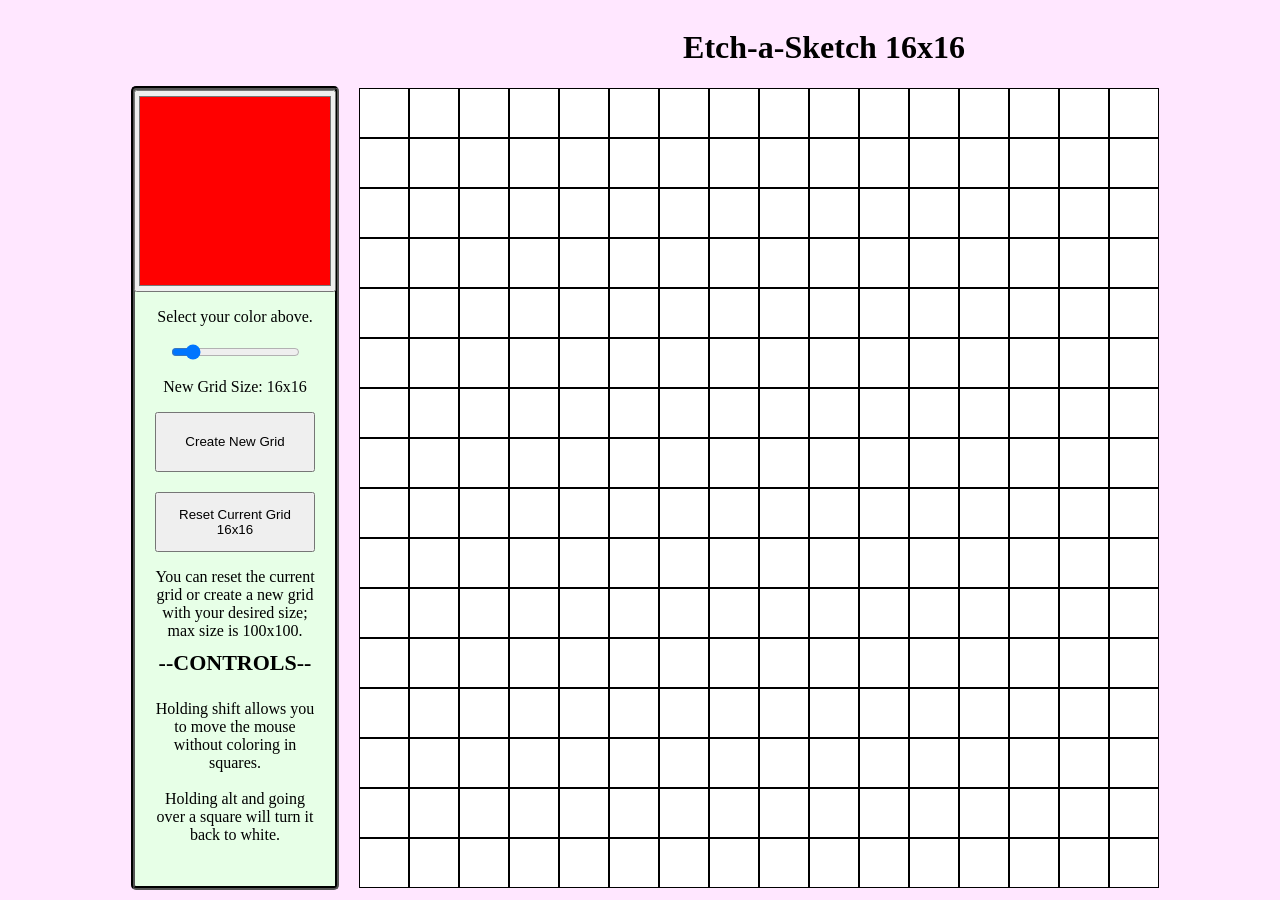
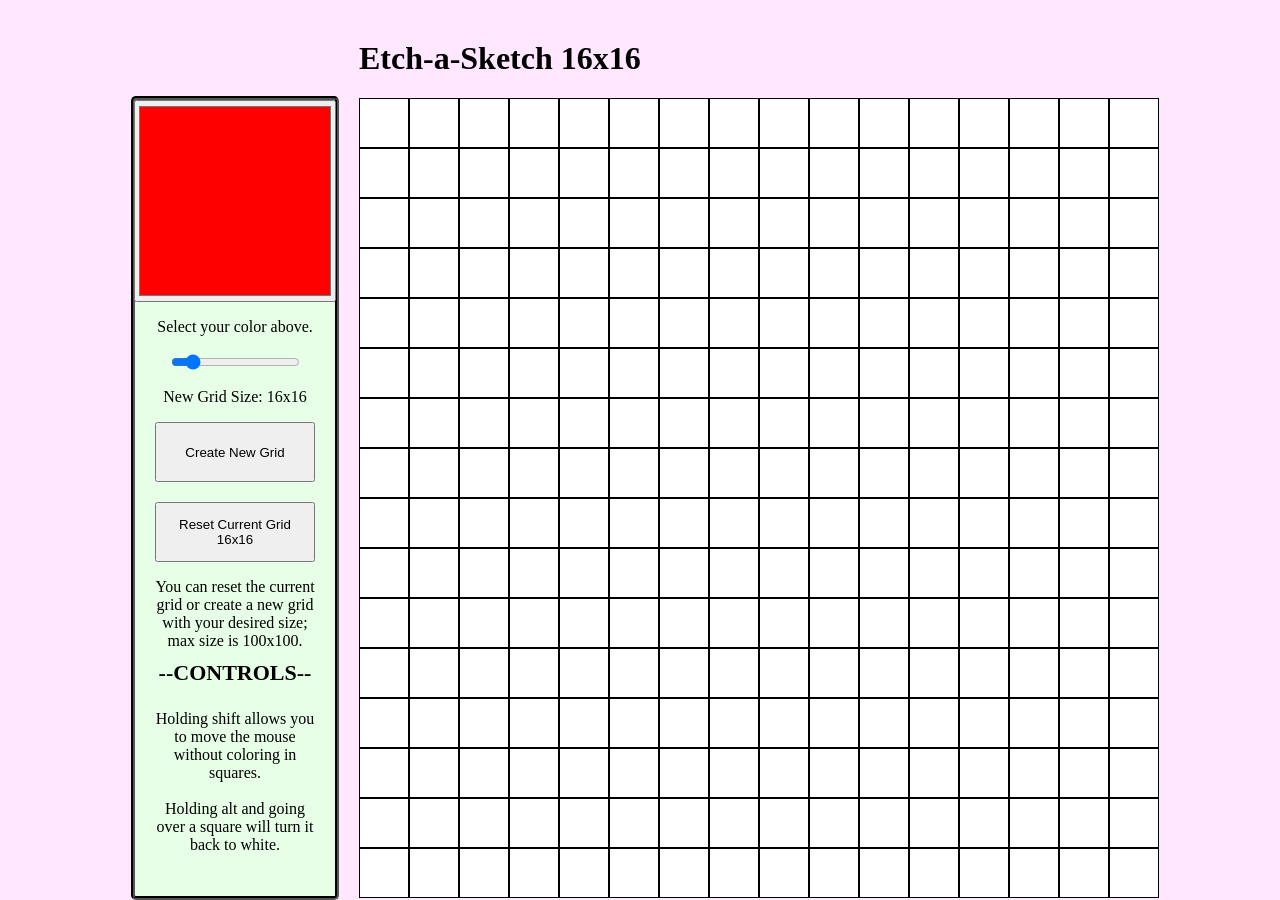
Before and after one commit to hqluke/etch-a-sketch, a plain HTML site: page index.html in a window 1280 px wide. Drawn offline with Linux system fonts and the light colour scheme.

Commit message:
UI 𝘳𝘦𝘢𝘭𝘭𝘺 finished now. had to add a late div.

```diff
--- a/js.js
+++ b/js.js
@@ -14,7 +14,7 @@ function createElements(){
 
     const title = document.createElement("h1");
     title.textContent = titleText(gridSize);
-    titleDiv.appendChild(title);
+
 
     const elementsDiv = document.createElement("div");
     elementsDiv.classList.add("elements");
@@ -94,16 +94,24 @@ function createElements(){
     controlsDiv.appendChild(daControls);
 
 
+    const lateDiv = document.createElement("div");
+    lateDiv.classList.add("lateDiv");
+    containerDiv.appendChild(lateDiv);
 
+    lateDiv.appendChild(title);
 
     const gridDiv = document.createElement("div");
     gridDiv.classList.add("grid");
-    containerDiv.appendChild(gridDiv);
+    lateDiv.appendChild(gridDiv);
+
+
+
+
 
     return {
         titleDiv, title, elementsDiv, colorDiv, palette, paletteText,
         sizeDiv, rangeSlider, rangeValue, rangeButton, resetDiv, resetButton,
-        rulesDiv, daRulez, gridDiv, textDiv, controlsDiv, controlsTitle, daControls
+        rulesDiv, daRulez, gridDiv, textDiv, controlsDiv, controlsTitle, daControls, lateDiv
     };
 
 
--- a/style.css
+++ b/style.css
@@ -2,9 +2,9 @@
     display: flex;
     align-items: center;
     justify-content: center;
-    width: 300px;
+    width: 400px;
     height: auto;
-    margin-left: 666px;
+    margin-left: 616px;
 }
 
 
@@ -43,6 +43,7 @@
     justify-content: flex-start;
     align-items: center;
     background-color: rgb(231, 255, 231);
+    margin-top: 180px;
 }
 
 .colorDiv{
@@ -123,3 +124,9 @@ body{
 .resetButton{
     white-space: pre-line;
 }
+
+.lateDiv{
+    display: flex;
+    flex-direction: column;
+    margin-top: 100px;
+}
```
